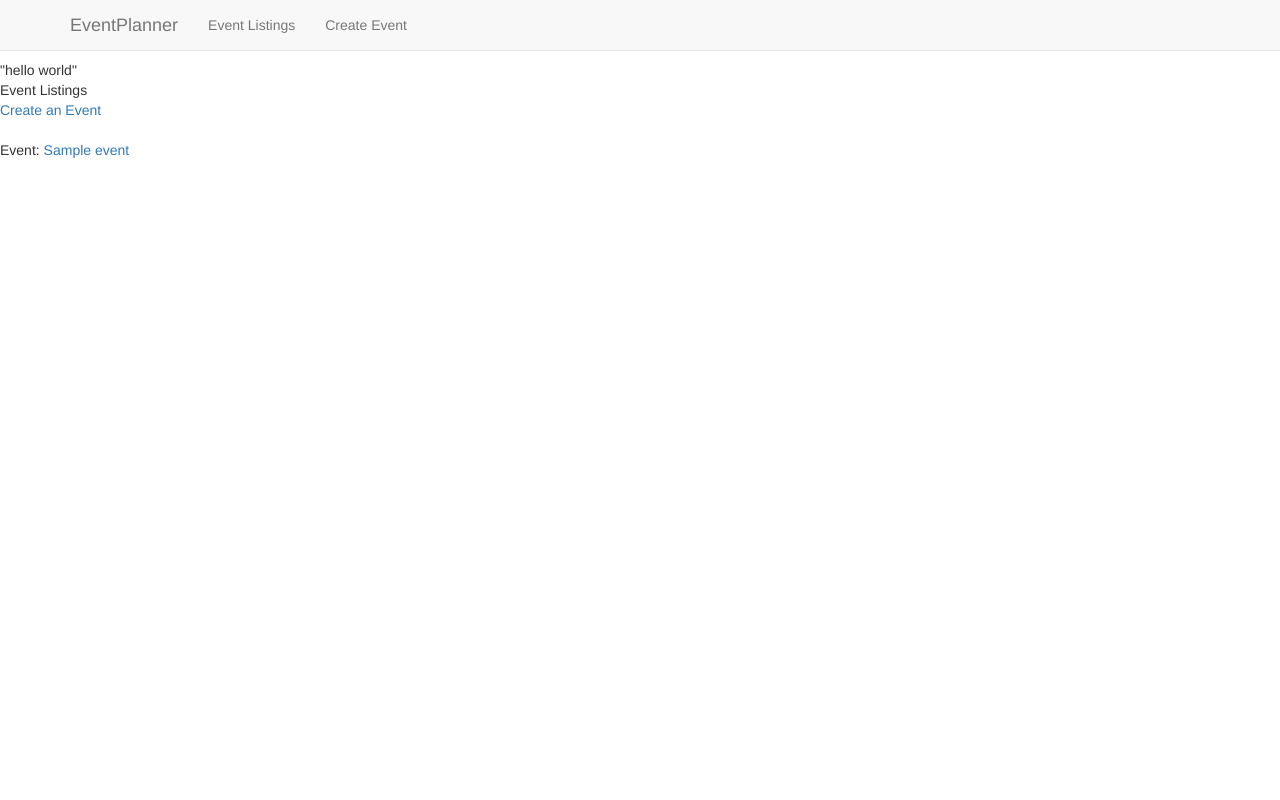
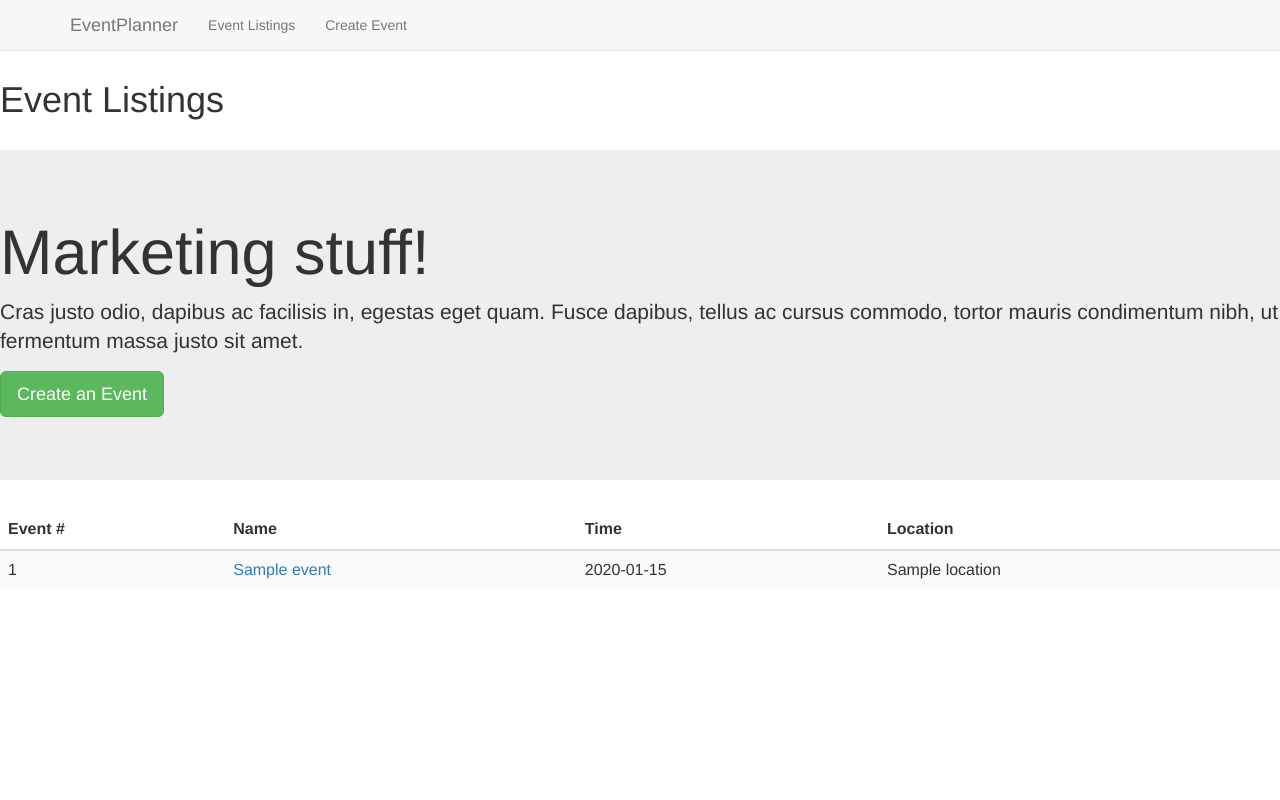
Before and after one commit to any027/EventPlanner, a Python web app: template EventPlanner/app/templates/hello.html in a window 1280 px wide. Run offline with Jinja, Linux system fonts and the light colour scheme; the template is opened without the code that fills it: most values are stand-ins (such as "Sample title", 1, 10 or a date in 2020); some libraries are stand-ins or nearby versions.

Commit message:
Event Listing UI

```diff
--- a/EventPlanner/app/templates/hello.html
+++ b/EventPlanner/app/templates/hello.html
@@ -1,17 +1,42 @@
 {% include 'navbar.html' %}
 
-"hello world"
-<br>
-Event Listings
+
+<h1>Event Listings</h1>
 
 
 <br>
 
+      <!-- Jumbotron -->
+      <div class="jumbotron">
+        <h1>Marketing stuff!</h1>
+        <p class="lead">Cras justo odio, dapibus ac facilisis in, egestas eget quam. Fusce dapibus, tellus ac cursus commodo, tortor mauris condimentum nibh, ut fermentum massa justo sit amet.</p>
+        <p><a class="btn btn-lg btn-success" href="/createEvent" role="button">Create an Event</a></p>
+      </div>
 
-<a href="/createEvent">Create an Event</a>
 
-        <br>
-<br>
-{% for event in events %}
-Event: <a href=viewEvent/{{event.id}}>{{event.name}}</a><br>
+
+<div class="table-responsive">
+            <table class="table table-striped">
+              <thead>
+                <tr>
+                  <th>Event #</th>
+                  <th>Name</th>
+                  <th>Time</th>
+                  <th>Location</th>
+
+                </tr>
+              </thead>
+              <tbody>
+              {% for event in events %}
+                <tr>
+
+                  <td>{{event.id}}</td>
+                  <td> <a href=viewEvent/{{event.id}}>{{event.name}}</a></td>
+                  <td>{{event.time}}</td>
+                  <td>{{event.location}}</td>
+
+                </tr>
 {% endfor %}
+              </tbody>
+            </table>
+          </div>
```
